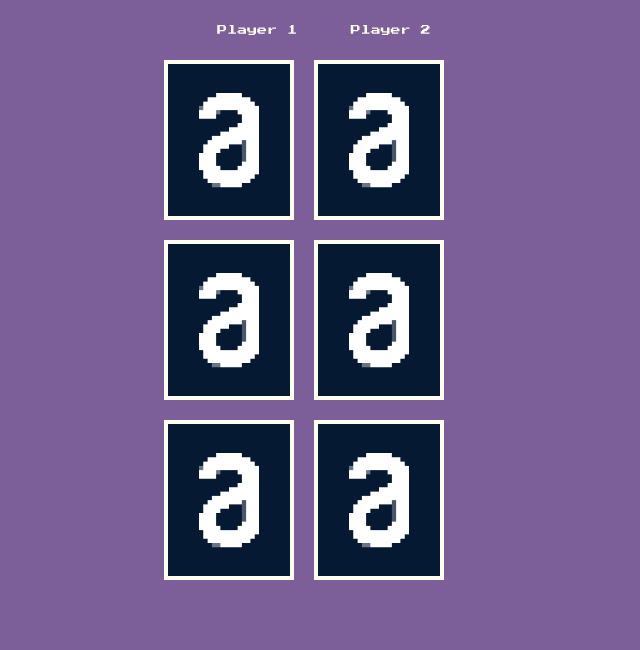
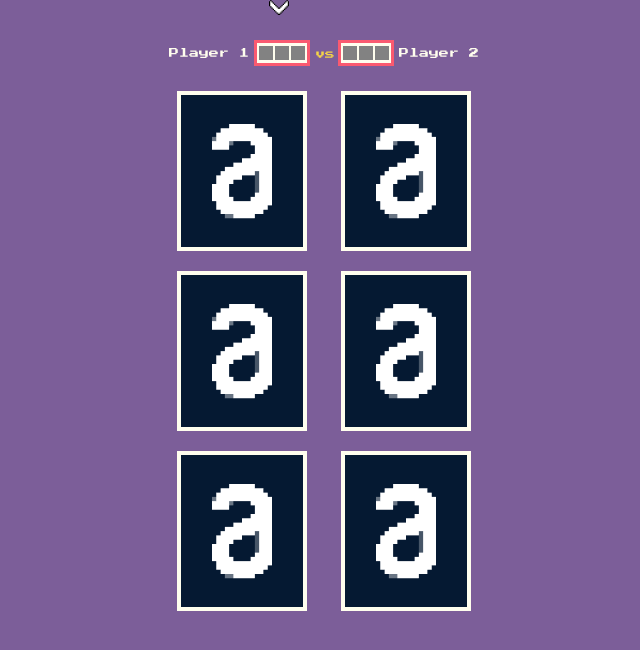
Before and after one commit to gPinheirop/javaScript, a website built with Vite: page matching-game/index.html in a window 1280 px wide. Shown: the whole page, without its empty margins (316-956 px from the left). Built offline with nearby package versions, Linux system fonts and the light colour scheme.

Commit message:
conclusão dos desafios
desafio 1- feito
desafio 2 - feito
desafio 3- teorizado

```diff
--- a/matching-game/main.js
+++ b/matching-game/main.js
@@ -5,12 +5,14 @@ import './src/styles/elements/base.css';
 import ScoreBoard from './src/objects/ScoreBoard';
 import CardBackSide from './src/components/CardBackSide';
 import BoardGame from './src/objects/BoardGame';
+import TurnArrow from './src/components/TurnArrow';
 
 const  $root = document.querySelector("#root");
 
 $root.insertAdjacentHTML(
     'beforeend',
     `
+        ${TurnArrow()}
         ${ScoreBoard()}
         ${BoardGame(6)}
     `
--- a/matching-game/src/components/PlayerScore/index.js
+++ b/matching-game/src/components/PlayerScore/index.js
@@ -0,0 +1,15 @@
+import './style.css';
+
+function PlayerScore(){
+
+    return /*html*/`
+        <div class='player-score'>
+            <div class = 'player-points'></div>
+            <div class = 'player-points'></div>
+            <div class = 'player-points'></div>
+        </div>
+    `
+
+}
+
+export default PlayerScore;
--- /dev/null
+++ b/matching-game/src/components/PlayerScore/style.css
@@ -0,0 +1,22 @@
+.player-score{
+    width: 50px;
+    height: 20px;
+    background-color: var(--color-floral-white);
+    border: 3px solid var(--color-fiery-rose) ;
+    display: flex;
+    flex-wrap: wrap;
+    align-items: center;
+    justify-content: space-evenly;
+}
+
+.player-points{
+    width: 14px;
+    height: 14px;
+    background-color: var(--color-old-silver);
+    display: inline-block;
+    gap: 0;
+}
+
+.player-points.-active{
+    background-color: var(--color-mantis);
+}
--- /dev/null
+++ b/matching-game/src/components/TurnArrow/index.js
@@ -0,0 +1,13 @@
+import './style.css'
+
+function TurnArrow(){
+
+    return/*html*/`
+        <div class='turn-arrow'>
+            <img src='images/IconArrowDown.png' alt='icone de uma seta voltada para baixo'>
+        </div>
+    `
+
+}
+
+export default TurnArrow;
--- /dev/null
+++ b/matching-game/src/components/TurnArrow/style.css
@@ -0,0 +1,11 @@
+.turn-arrow{
+    width: 110px;
+    display: flex;
+    margin: auto;
+    justify-content: flex-start;
+    transition: padding-left ease-in-out 400ms;
+}
+
+.turn-arrow.-active{
+    padding-left: 175px;
+}
--- /dev/null
+++ b/matching-game/src/components/VersusText/index.js
@@ -0,0 +1,9 @@
+import './style.css';
+
+function VersusText(){
+    return/*html*/`
+        <div class='versus-text'>vs</div>
+    `
+}
+
+export default VersusText;
--- /dev/null
+++ b/matching-game/src/components/VersusText/style.css
@@ -0,0 +1,5 @@
+.versus-text{
+    color: var(--color-sandstorm);
+    width: 18px;
+    height: 8px;
+}
--- a/matching-game/src/objects/BoardGame/style.css
+++ b/matching-game/src/objects/BoardGame/style.css
@@ -3,4 +3,5 @@
     flex-wrap: wrap;
     gap: 20px;
     perspective: 600px;
+    justify-content: space-evenly;
 }
--- a/matching-game/src/objects/ScoreBoard/index.js
+++ b/matching-game/src/objects/ScoreBoard/index.js
@@ -1,11 +1,16 @@
 import './style.css';
 
 import PlayerName from '../../components/PlayerName';
+import PlayerScore from '../../components/PlayerScore';
+import VersusText from '../../components/VersusText';
 
 function ScoreBoard(){
     return /*html*/`
         <header class="score-board">
             ${PlayerName('Player 1')}
+            ${PlayerScore()}
+            ${VersusText()}
+            ${PlayerScore()}
             ${PlayerName('Player 2')}
         </header>
     `
--- a/matching-game/src/objects/ScoreBoard/style.css
+++ b/matching-game/src/objects/ScoreBoard/style.css
@@ -3,4 +3,5 @@
     justify-content: space-evenly;
     padding-top: 2.5rem;
     padding-bottom: 2.5rem;
+    align-items: center;
 }
--- a/matching-game/src/styles/settings/colors.css
+++ b/matching-game/src/styles/settings/colors.css
@@ -3,6 +3,7 @@
     --color-pomb-and-power: #7c5e99;
     --color-floral-white: #fffeee;
     --color-fiery-rose: #fa5a70;
-    /* --color:;
-    --color:; */
+    --color-old-silver: #828282;
+    --color-mantis: #62c370;
+    --color-sandstorm: #f5d547;
 }
```
Also changed, not shown: matching-game/images/IconArrowDown.png (added).
